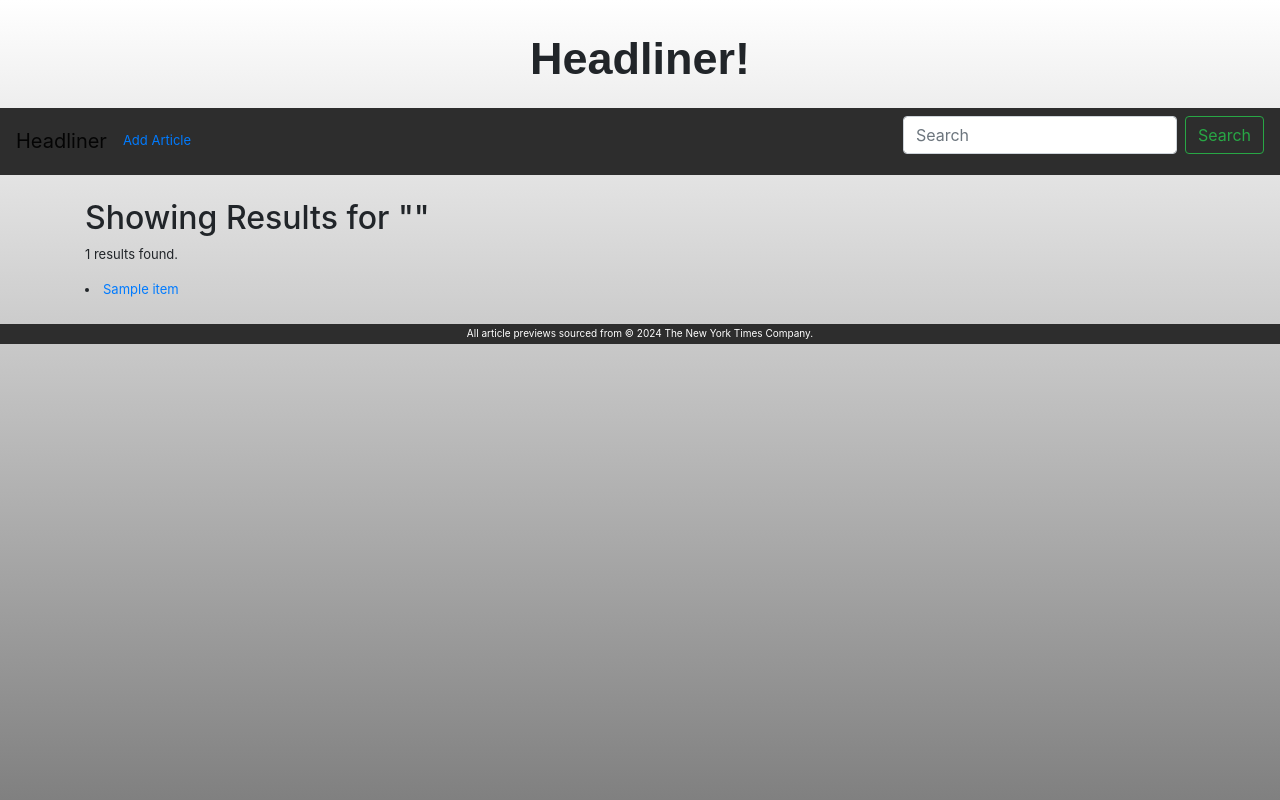
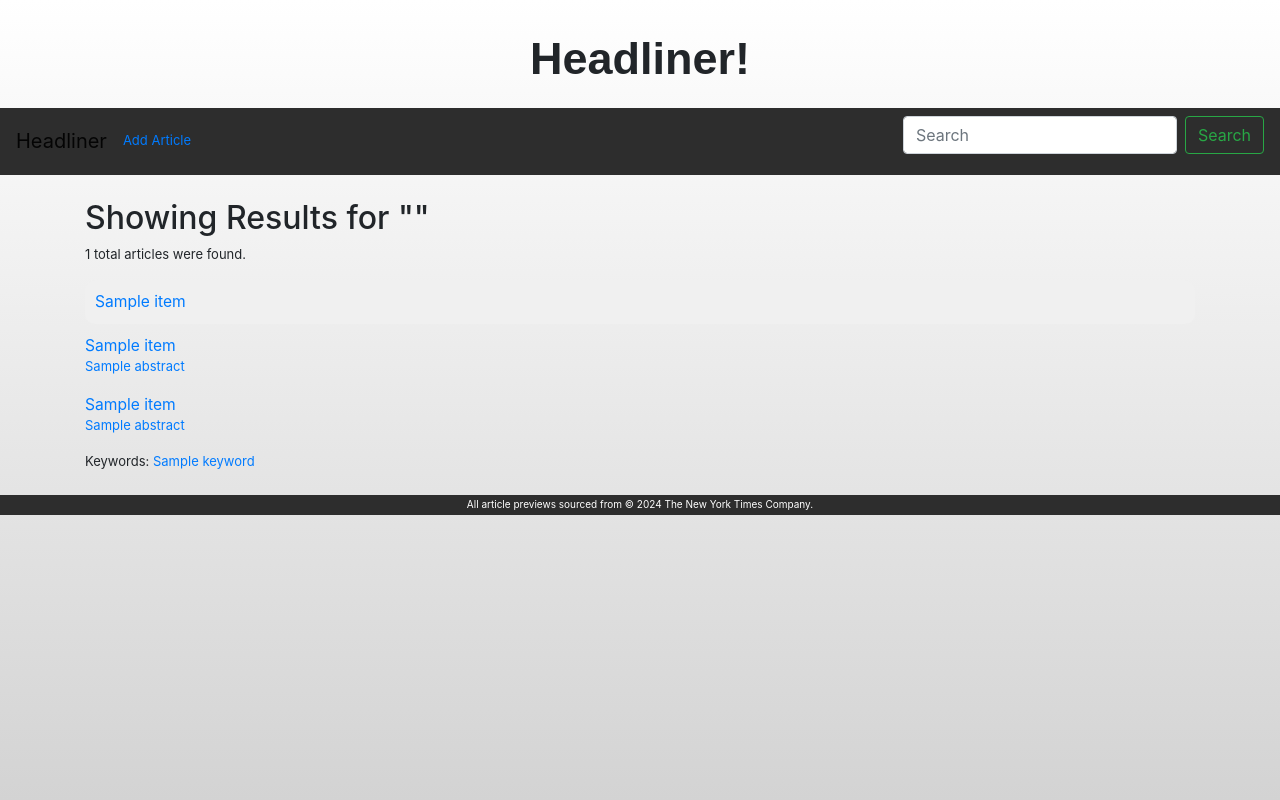
Before and after one commit to sam-braun/nyt-headliner, a Flask app: template templates/search_results.html in a window 1280 px wide. Run offline with Flask 3, Linux system fonts and the light colour scheme; the template is opened without the code that fills it: most values are stand-ins (such as "Sample title", 1, 10 or a date in 2020); some libraries are stand-ins or nearby versions; some web fonts are replaced.

Commit message:
great view, fine enough search

```diff
--- a/server.py
+++ b/server.py
@@ -39,15 +39,15 @@ def get_matches(query):
         keyword_article_matches = [
             elem for elem in data if any(
                 kw in elem['keywords'] for kw in keyword_matches)]
-        section_matches = [
-            elem for elem in data if cleaned_query in elem['section'].lower() or cleaned_query in elem['subsection'].lower()]
 
-        print(f"Title matches: {title_matches}")
-        print(f"Abstract matches: {abstract_matches}")
-        print(f"Keyword matches: {keyword_article_matches}")
-        print(f"Section matches: {section_matches}")
+        all_matches = title_matches + abstract_matches + keyword_article_matches
+        article_count = len(set([elem['title'] for elem in all_matches]))
 
-    return title_matches, abstract_matches, keyword_article_matches, section_matches
+        # print(f"Title matches: {title_matches}")
+        # print(f"Abstract matches: {abstract_matches}")
+        # print(f"Keyword matches: {keyword_article_matches}")
+
+    return title_matches, abstract_matches, keyword_article_matches, article_count
 
 
 def highlight_term(original_text, term):
@@ -77,26 +77,34 @@ def featured_items():
 @app.route('/search', methods=['GET'])
 def search_results():
     query = request.args.get('query', '')
-    t_m, a_m, kwa_m, s_m = get_matches(query)
+    t_m, a_m, kwa_m, article_count = get_matches(query)
 
     # Highlight query term in the title, abstract, etc., without modifying original data
-    for matches in (t_m, a_m, kwa_m, s_m):
+    for matches in (t_m, a_m, kwa_m):
         for match in matches:
             match['display_title'] = highlight_term(match['title'], query)
             # Do similarly for abstracts and other fields as needed
 
     # Calculate the total number of matches
-    total_matches = sum(len(matches) for matches in (t_m, a_m, kwa_m, s_m))
-    no_matches_found = total_matches == 0
+    no_matches_found = article_count == 0
 
-    return render_template('search_results.html', t_matches=t_m, a_matches=a_m, kw_matches=kwa_m, s_matches=s_m, query=query, total_matches=total_matches, no_matches_found=no_matches_found)
+    return render_template('search_results.html', t_matches=t_m, a_matches=a_m, kw_matches=kwa_m, query=query, total_matches=article_count, no_matches_found=no_matches_found)
 
 
 @app.route('/search_link/<query>', methods=['GET'])
 def search_results_link(query):
-    t_m, a_m, kwa_m, s_m = get_matches(query)
+    t_m, a_m, kwa_m, article_count = get_matches(query)
 
-    return render_template('search_results.html', t_matches=t_m, a_matches=a_m, kw_matches=kwa_m, s_mateches=s_m, query=query)
+    # Highlight query term in the title, abstract, etc., without modifying original data
+    for matches in (t_m, a_m, kwa_m):
+        for match in matches:
+            match['display_title'] = highlight_term(match['title'], query)
+            # Do similarly for abstracts and other fields as needed
+
+    # Calculate the total number of matches
+    no_matches_found = article_count == 0
+
+    return render_template('search_results.html', t_matches=t_m, a_matches=a_m, kw_matches=kwa_m, query=query, total_matches=article_count, no_matches_found=no_matches_found)
 
 
 @app.route('/view/<id>')
--- a/static/main.css
+++ b/static/main.css
@@ -2,7 +2,7 @@
 
 body {
   font-size: 13px;
-  background: linear-gradient(white, grey) !important;
+  background: linear-gradient(white, lightgrey) !important;
 }
 
 .navbar {
--- a/templates/search_results.html
+++ b/templates/search_results.html
@@ -6,16 +6,38 @@
 {% if no_matches_found %}
 <p>No matches found.</p>
 {% else %}
-<p>{{ total_matches }} results found.</p>
+<p>{{ total_matches }} total articles were found.</p>
 {% endif %}
 
+<!-- Title matches with rounded box -->
 {% for item in t_matches %}
-<li>
-    <a href="/view/{{ item.id }}" class="search-result" data-search-term="{{ query | safe }}">{{ item.title }}</a>
+<li style="list-style-type: none;">
+    <div style="background-color: #f0f0f0; border-radius: 10px; padding: 10px; margin: 10px 0;">
+        <a href="/view/{{ item.id }}" class="search-result" data-search-term="{{ query | safe }}" style="font-size: larger;">{{ item.title }}</a>
+    </div>
 </li>
 {% endfor %}
 
+<!-- Abstract matches with title and abstract -->
+{% for item in a_matches %}
+<li style="list-style-type: none;">
+    <a href="/view/{{ item.id }}" class="search-result" data-search-term="{{ query | safe }}" style="font-size: larger;">{{ item.title }}</a>
+    <p><a href="/view/{{ item.id }}" class="search-result" data-search-term="{{ query | safe }}">{{ item.abstract }}</a></p>
+</li>
+{% endfor %}
 
+<!-- Keyword matches with title, abstract, and keywords -->
+{% for item in kw_matches %}
+<li style="list-style-type: none;">
+    <a href="/view/{{ item.id }}" class="search-result" data-search-term="{{ query | safe }}" style="font-size: larger;">{{ item.title }}</a>
+    <p><a href="/view/{{ item.id }}" class="search-result" data-search-term="{{ query | safe }}">{{ item.abstract }}</a></p>
+    <p>Keywords:
+    {% for keyword in item.keywords %}
+        <a href="/search?query={{ keyword }}" class="search-result" data-search-term="{{ query | safe }}">{{ keyword }}</a>{% if not loop.last %}, {% endif %}
+    {% endfor %}
+    </p>
+</li>
+{% endfor %}
 
 <script>
     $(document).ready(function () {
@@ -28,7 +50,4 @@
     });
 </script>
 
-
-<!-- Repeat for abstracts, keywords, and sections -->
-
 {% endblock %}
```
Also changed, not shown: other parts of static/main.css (+44 -0 lines), nyt_helper.py (+7 -6 lines), templates/view_item.html (+34 -13 lines).
